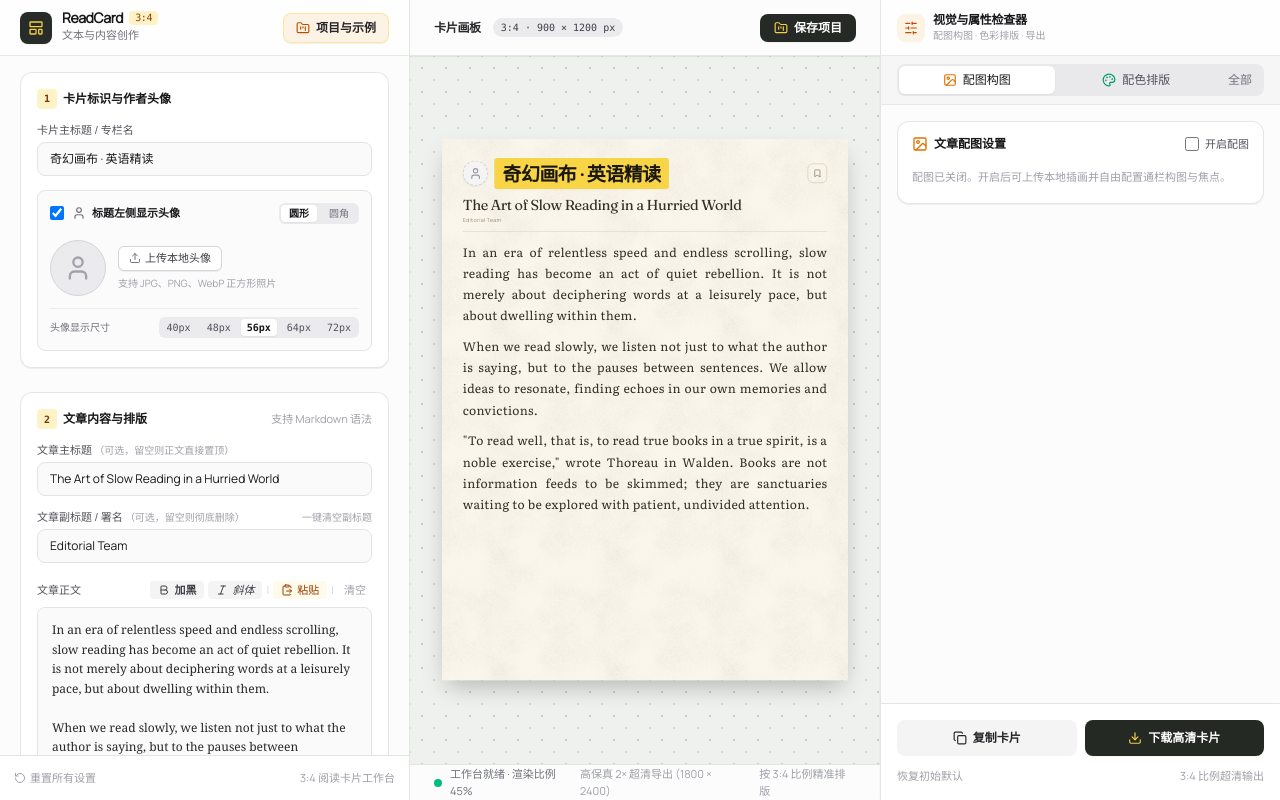
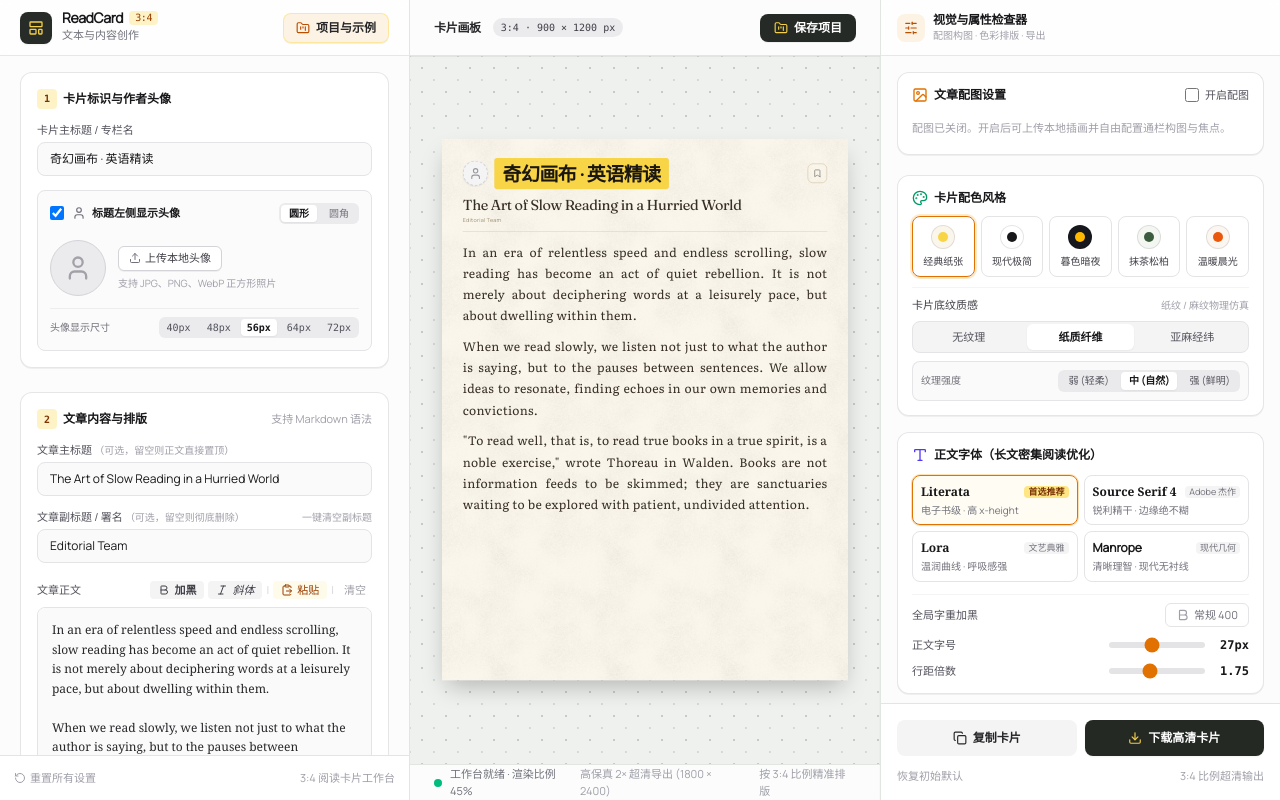
Before and after one commit to phoenixlwpapix/read-card, a React (Vite) app: page / in a window 1280 px wide. Built offline with nearby package versions, Linux system fonts and the light colour scheme.

Commit message:
refactor: display all inspector controls directly without tab switcher

```diff
--- a/src/components/Inspector.tsx
+++ b/src/components/Inspector.tsx
@@ -1,4 +1,4 @@
-import React, { useRef, useState } from 'react';
+import React, { useRef } from 'react';
 import {
   Upload,
   Trash2,
@@ -31,8 +31,6 @@ interface InspectorProps {
   totalPages: number;
 }
 
-type TabType = 'image' | 'style' | 'all';
-
 export const Inspector: React.FC<InspectorProps> = ({
   config,
   onChange,
@@ -43,7 +41,6 @@ export const Inspector: React.FC<InspectorProps> = ({
   isCopying,
   totalPages,
 }) => {
-  const [activeTab, setActiveTab] = useState<TabType>('image');
   const imageInputRef = useRef<HTMLInputElement>(null);
 
   const handleImageFile = async (file?: File) => {
@@ -128,58 +125,10 @@ export const Inspector: React.FC<InspectorProps> = ({
         </div>
       </div>
 
-      {/* Tab Segment Switcher */}
-      <div className="px-4 py-2 bg-zinc-100/70 border-b border-zinc-200/80 shrink-0">
-        <div className="flex items-center gap-1 bg-zinc-200/70 p-0.5 rounded-lg text-xs">
-          <button
-            type="button"
-            onClick={() => setActiveTab('image')}
-            className={`flex-1 py-1.5 px-2 rounded-md font-medium flex items-center justify-center gap-1.5 transition-all ${
-              activeTab === 'image'
-                ? 'bg-white text-zinc-900 font-bold shadow-xs'
-                : 'text-zinc-600 hover:text-zinc-900'
-            }`}
-          >
-            <ImageIcon className="w-3.5 h-3.5 text-amber-600" />
-            <span>配图构图</span>
-            {config.showImage && config.imageUrl && (
-              <span className="w-1.5 h-1.5 rounded-full bg-emerald-500" />
-            )}
-          </button>
-
-          <button
-            type="button"
-            onClick={() => setActiveTab('style')}
-            className={`flex-1 py-1.5 px-2 rounded-md font-medium flex items-center justify-center gap-1.5 transition-all ${
-              activeTab === 'style'
-                ? 'bg-white text-zinc-900 font-bold shadow-xs'
-                : 'text-zinc-600 hover:text-zinc-900'
-            }`}
-          >
-            <Palette className="w-3.5 h-3.5 text-emerald-600" />
-            <span>配色排版</span>
-          </button>
-
-          <button
-            type="button"
-            onClick={() => setActiveTab('all')}
-            className={`py-1.5 px-2.5 rounded-md font-medium flex items-center justify-center gap-1 transition-all ${
-              activeTab === 'all'
-                ? 'bg-white text-zinc-900 font-bold shadow-xs'
-                : 'text-zinc-500 hover:text-zinc-800'
-            }`}
-            title="全部展示"
-          >
-            <span>全部</span>
-          </button>
-        </div>
-      </div>
-
-      {/* Main Inspector Scroll Area */}
+      {/* Main Inspector Scroll Area - Displaying all controls seamlessly */}
       <div className="flex-1 overflow-y-auto px-4 py-4 space-y-5 text-xs text-zinc-700">
-        {/* ===================== TAB 1: 配图构图 ===================== */}
-        {(activeTab === 'image' || activeTab === 'all') && (
-          <div className="space-y-3.5 bg-white p-3.5 rounded-xl border border-zinc-200/90 shadow-2xs">
+        {/* Section 1: 文章配图设置 */}
+        <div className="space-y-3.5 bg-white p-3.5 rounded-xl border border-zinc-200/90 shadow-2xs">
             <div className="flex items-center justify-between">
               <span className="font-bold text-zinc-900 flex items-center gap-1.5">
                 <ImageIcon className="w-4 h-4 text-amber-600" />
@@ -429,10 +378,8 @@ export const Inspector: React.FC<InspectorProps> = ({
               </p>
             )}
           </div>
-        )}
 
-        {/* ===================== TAB 2: 配色与排版 ===================== */}
-        {(activeTab === 'style' || activeTab === 'all') && (
+          {/* Section 2: 配色与排版风格 */}
           <div className="space-y-4">
             {/* Theme selection */}
             <div className="bg-white p-3.5 rounded-xl border border-zinc-200/90 shadow-2xs space-y-2.5">
@@ -631,7 +578,6 @@ export const Inspector: React.FC<InspectorProps> = ({
               </div>
             </div>
           </div>
-        )}
       </div>
 
       {/* Pinned Inspector Footer - Quick Export & Actions */}
```
Also changed, not shown: 1 other file (tests, documents, lock files or other folders).
